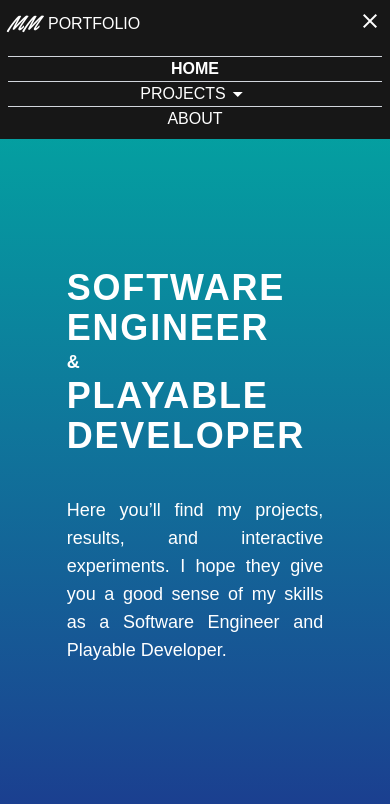
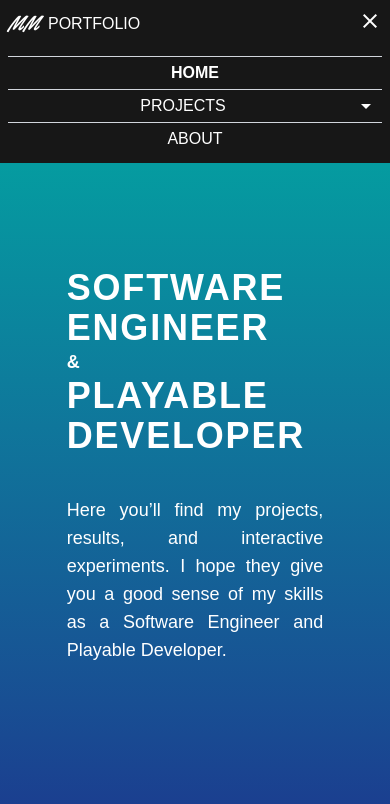
Before and after one commit to elMimu/portfolio, a Next.js app: page / in a window 390 px wide. Both pictures are taken after a click on the button "menu". Shown: the top 804 px of the page. Built offline with nearby package versions, Linux system fonts and the light colour scheme; a web font is replaced by a local one.

Commit message:
feat: primitive accordion

```diff
--- /dev/null
+++ b/src/app/components/Accordion.tsx
@@ -0,0 +1,48 @@
+"use client";
+
+import Link from "next/link";
+import { usePathname } from "next/navigation";
+import { useState } from "react";
+
+type AccordionProps = {
+  label: string;
+  links: { href: string; label: string }[];
+};
+
+export default function Accordion({ label, links }: AccordionProps) {
+  const pathname = usePathname();
+  const [isOpen, setOpen] = useState(false);
+  return (
+    <div
+      className=""
+      onClick={() => {
+        setOpen(!isOpen);
+      }}
+    >
+      <div className="flex">
+        <div className="flex-1">{label}</div>
+        <span className="material-symbols-outlined">
+          {isOpen ? "arrow_drop_up" : "arrow_drop_down"}
+        </span>
+      </div>
+
+      <ul
+        className={`min-w-full rounded text-black bg-background ${isOpen ? "origin-top scale-y-0 scale-y-100 transition-transform duration-5000 block" : "hidden"}`}
+      >
+        {links.map((l) => {
+          const active = pathname === l.href;
+          return (
+            <li key={l.href}>
+              <Link
+                href={l.href}
+                className={`text-foreground ${active ? "font-bold" : "font-thin"}`}
+              >
+                {l.label}
+              </Link>
+            </li>
+          );
+        })}
+      </ul>
+    </div>
+  );
+}
--- a/src/app/components/Header.tsx
+++ b/src/app/components/Header.tsx
@@ -4,6 +4,7 @@ import Link from "next/link";
 import { usePathname } from "next/navigation";
 import Dropdown from "./Dropdown";
 import Logo from "./Logo";
+import Accordion from "./Accordion";
 import { useState } from "react";
 
 const dropDownLinks = [{ href: "/projects/playables", label: "PLAYABLES" }];
@@ -68,32 +69,31 @@ export default function Header() {
         </button>
 
         <div
-          className={`absolute md:hidden bg-foreground w-full top-full ${!isOpen ? "hidden" : "block"}`}
+          className={`z-10 absolute md:hidden bg-foreground w-full top-full ${!isOpen ? "hidden" : "block"}`}
         >
           <ul className="text-center p-2">
             <hr className="border-gray-300" />
             <li
               key="/home"
-              className={`${pathname == "/" ? "font-bold" : "font-thin"}`}
+              className={`m-1 ${pathname == "/" ? "font-bold" : "font-thin"}`}
             >
               <Link href="/">HOME</Link>
             </li>
             <hr className="border-gray-300" />
 
             <li
-              className={`${getFirstRoute(pathname) == "/projects" ? "font-bold" : ""}`}
+              className={`m-1 ${getFirstRoute(pathname) == "/projects" ? "font-bold" : ""}`}
             >
-              <Dropdown
+              <Accordion
                 label="PROJECTS"
                 links={dropDownLinks}
-                direction="DOWN"
               />
             </li>
             <hr className="border-gray-300" />
 
             <li
               key="/about"
-              className={`${pathname == "/about" ? "font-bold" : ""}`}
+              className={`m-1 ${pathname == "/about" ? "font-bold" : ""}`}
             >
               <Link href="/about" className={``}>
                 ABOUT
```
